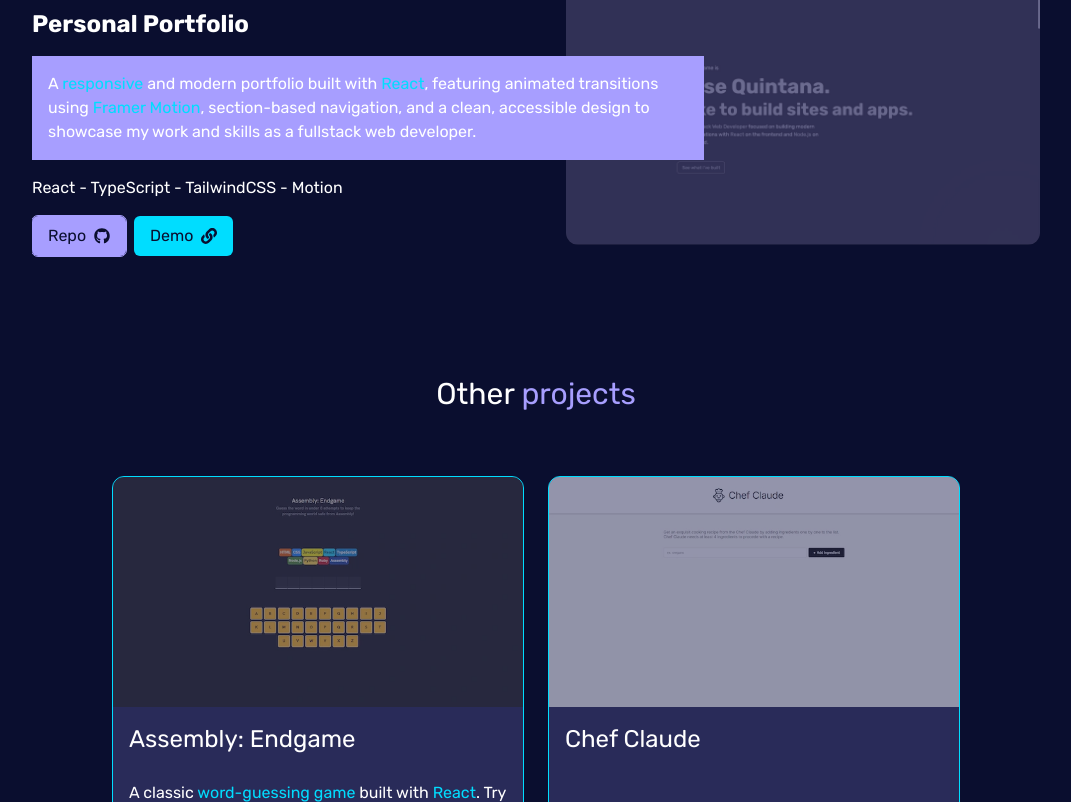
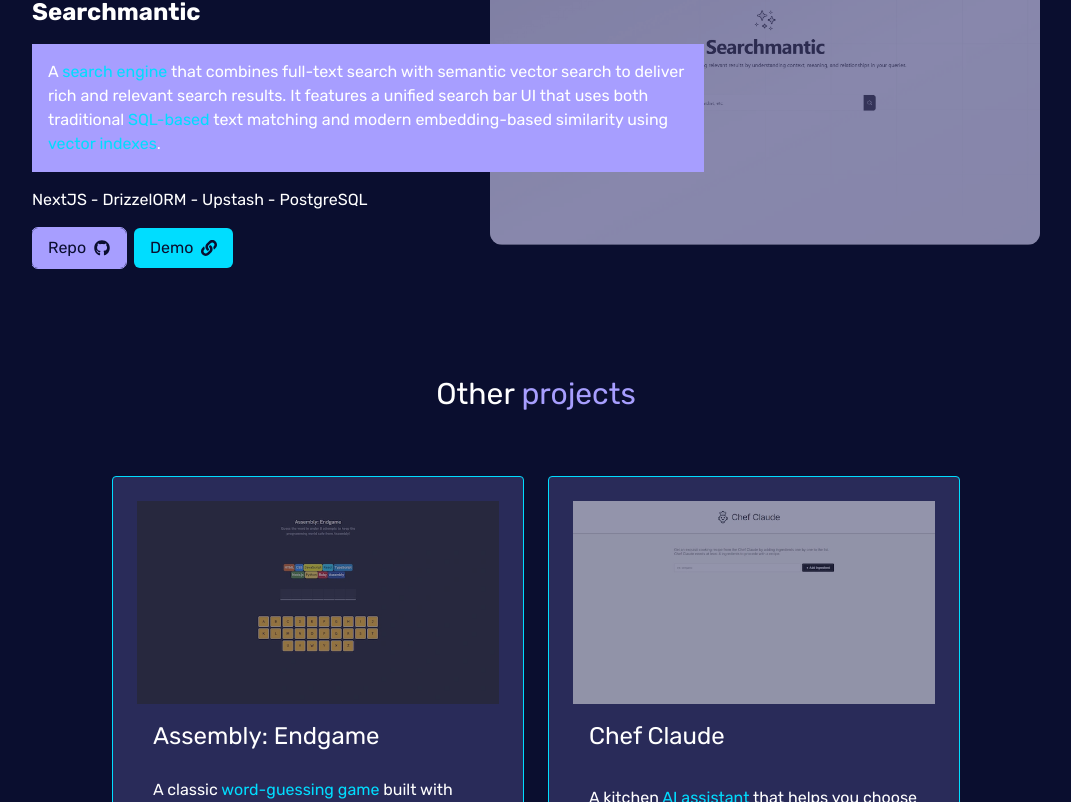
Before and after one commit to GabiniJQ/portfolio, a React (Vite) app: page / in a window 1280 px wide. Shown: the part 3098-3900 px from the top of the page, without its empty margins (104-1175 px from the left). Built offline with nearby package versions, Linux system fonts and the light colour scheme.

Commit message:
Add Searchmantic project details and update ProjectRegular component layout

```diff
--- a/src/consts/projects.tsx
+++ b/src/consts/projects.tsx
@@ -42,22 +42,22 @@
     },
   },
   {
-    title: 'Personal Portfolio',
-    imgSrc: '/img/Portfolio.webp',
+    title: 'Searchmantic',
+    imgSrc: '/img/Searchmantic.webp',
     description: (
       <>
-        A <span className='text-primary'>responsive</span> and modern portfolio
-        built with <span className='text-primary'>React</span>, featuring
-        animated transitions using{' '}
-        <span className='text-primary'>Framer Motion</span>, section-based
-        navigation, and a clean, accessible design to showcase my work and
-        skills as a fullstack web developer.
+        A <span className='text-primary'>search engine</span> that combines
+        full-text search with semantic vector search to deliver rich and
+        relevant search results. It features a unified search bar UI that uses
+        both traditional <span className='text-primary'>SQL-based</span> text
+        matching and modern embedding-based similarity using{' '}
+        <span className='text-primary'>vector indexes</span>.
       </>
     ),
-    techStack: ['React', 'TypeScript', 'TailwindCSS', 'Motion'],
+    techStack: ['NextJS', 'DrizzelORM', 'Upstash', 'PostgreSQL'],
     links: {
-      github: 'https://github.com/GabiniJQ/gym-app-typescript',
-      demo: 'https://gym-app-typescript-j9i.pages.dev/',
+      github: 'https://github.com/GabiniJQ/Searchmantic',
+      demo: 'https://searchmantic.vercel.app/',
     },
   },
 ]
--- a/src/pages/home/ProjectRegular.tsx
+++ b/src/pages/home/ProjectRegular.tsx
@@ -20,9 +20,9 @@
   techStack,
 }: ProjectRegularProps) => {
   return (
-    <div className='group flex flex-col size-full min-h-[300px] border border-primary rounded-xl overflow-hidden bg-purple/20 '>
+    <div className='group flex flex-col size-full min-h-[300px] border border-primary overflow-hidden bg-purple/20  rounded md:p-6'>
       {/* Image */}
-      <div className='h-1/2'>
+      <div className='h-1/2 hidden md:block'>
         <img src={imgSrc} alt={title} className='size-full opacity-50 transition group-hover:opacity-100'/>
       </div>
 
```
Also changed, not shown: public/img/Searchmantic.webp (added), public/img/Wardo.webp.
